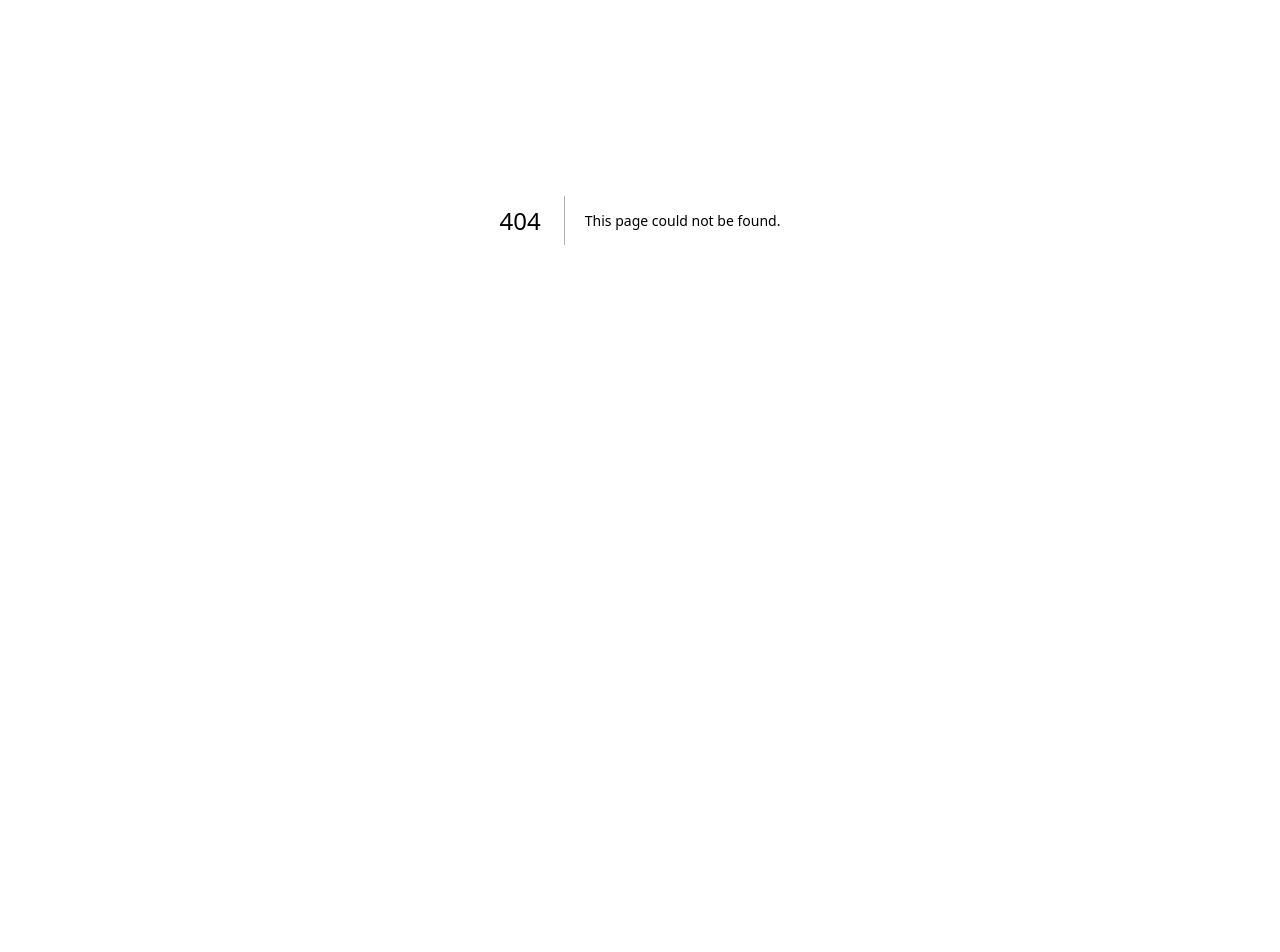
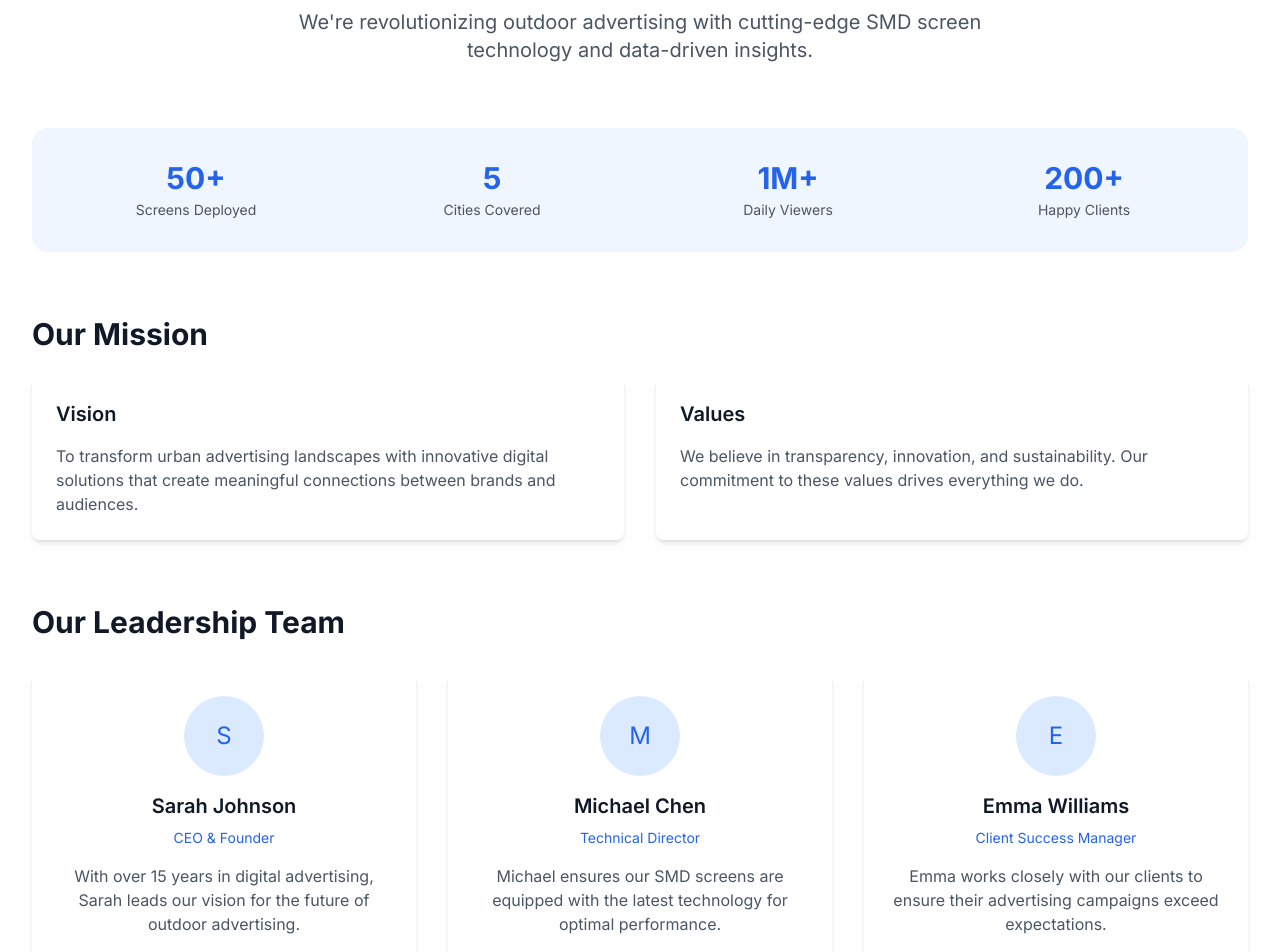
Before and after one commit to itxsamad1/Advertising-App, a Next.js app: page /about in a window 1280 px wide. Before the commit this address had no page. Shown: the part 180-1132 px from the top of the page. Before the commit the page ends 800 px from the top, so only its background shows below. Built offline with nearby package versions, Linux system fonts and the light colour scheme.

Commit message:
Add pages and improve UI/UX

```diff
--- /dev/null
+++ b/src/app/about/page.jsx
@@ -0,0 +1,101 @@
+export default function AboutPage() {
+  const stats = [
+    { label: 'Screens Deployed', value: '50+' },
+    { label: 'Cities Covered', value: '5' },
+    { label: 'Daily Viewers', value: '1M+' },
+    { label: 'Happy Clients', value: '200+' }
+  ];
+
+  const team = [
+    {
+      name: 'Sarah Johnson',
+      role: 'CEO & Founder',
+      bio: 'With over 15 years in digital advertising, Sarah leads our vision for the future of outdoor advertising.'
+    },
+    {
+      name: 'Michael Chen',
+      role: 'Technical Director',
+      bio: 'Michael ensures our SMD screens are equipped with the latest technology for optimal performance.'
+    },
+    {
+      name: 'Emma Williams',
+      role: 'Client Success Manager',
+      bio: 'Emma works closely with our clients to ensure their advertising campaigns exceed expectations.'
+    }
+  ];
+
+  return (
+    <div className="pt-16">
+      <div className="max-w-7xl mx-auto px-4 sm:px-6 lg:px-8 py-12">
+        {/* Hero Section */}
+        <div className="text-center mb-16">
+          <h1 className="text-4xl font-extrabold text-gray-900 sm:text-5xl lg:text-6xl">
+            About AdScreen
+          </h1>
+          <p className="mt-4 text-xl text-gray-600 max-w-3xl mx-auto">
+            We're revolutionizing outdoor advertising with cutting-edge SMD screen technology and data-driven insights.
+          </p>
+        </div>
+
+        {/* Stats Section */}
+        <div className="bg-blue-50 rounded-2xl p-8 mb-16">
+          <div className="grid grid-cols-2 md:grid-cols-4 gap-8">
+            {stats.map((stat) => (
+              <div key={stat.label} className="text-center">
+                <div className="text-3xl font-bold text-blue-600">{stat.value}</div>
+                <div className="text-sm text-gray-600 mt-1">{stat.label}</div>
+              </div>
+            ))}
+          </div>
+        </div>
+
+        {/* Mission Section */}
+        <div className="mb-16">
+          <h2 className="text-3xl font-bold text-gray-900 mb-6">Our Mission</h2>
+          <div className="grid md:grid-cols-2 gap-8">
+            <div className="bg-white rounded-lg shadow-md p-6">
+              <h3 className="text-xl font-semibold text-gray-900 mb-4">Vision</h3>
+              <p className="text-gray-600">
+                To transform urban advertising landscapes with innovative digital solutions that create meaningful connections between brands and audiences.
+              </p>
+            </div>
+            <div className="bg-white rounded-lg shadow-md p-6">
+              <h3 className="text-xl font-semibold text-gray-900 mb-4">Values</h3>
+              <p className="text-gray-600">
+                We believe in transparency, innovation, and sustainability. Our commitment to these values drives everything we do.
+              </p>
+            </div>
+          </div>
+        </div>
+
+        {/* Team Section */}
+        <div>
+          <h2 className="text-3xl font-bold text-gray-900 mb-8">Our Leadership Team</h2>
+          <div className="grid md:grid-cols-3 gap-8">
+            {team.map((member) => (
+              <div key={member.name} className="bg-white rounded-lg shadow-md p-6">
+                <div className="w-20 h-20 bg-blue-100 rounded-full mx-auto mb-4 flex items-center justify-center">
+                  <span className="text-2xl text-blue-600">{member.name[0]}</span>
+                </div>
+                <h3 className="text-xl font-semibold text-gray-900 text-center mb-2">{member.name}</h3>
+                <p className="text-blue-600 text-center text-sm mb-4">{member.role}</p>
+                <p className="text-gray-600 text-center">{member.bio}</p>
+              </div>
+            ))}
+          </div>
+        </div>
+
+        {/* Contact Section */}
+        <div className="mt-16 text-center">
+          <h2 className="text-2xl font-bold text-gray-900">Want to learn more?</h2>
+          <p className="mt-4 text-gray-600">
+            We'd love to hear from you and discuss how we can help your business grow.
+          </p>
+          <button className="mt-6 bg-blue-600 text-white px-8 py-3 rounded-md hover:bg-blue-700 transition-colors">
+            Get in Touch
+          </button>
+        </div>
+      </div>
+    </div>
+  );
+}
--- a/src/app/layout.jsx
+++ b/src/app/layout.jsx
@@ -11,10 +11,14 @@ export const metadata = {
 
 export default function RootLayout({ children }) {
   return (
-    <html lang="en">
-      <body className={inter.className}>
-        <Navbar />
-        {children}
+    <html lang="en" className="h-full">
+      <body className={`${inter.className} min-h-full`}>
+        <div className="flex flex-col min-h-screen">
+          <Navbar />
+          <main className="flex-grow">
+            {children}
+          </main>
+        </div>
       </body>
     </html>
   );
--- /dev/null
+++ b/src/app/locations/page.jsx
@@ -0,0 +1,99 @@
+'use client';
+import { useState } from 'react';
+
+const locations = [
+  {
+    id: 1,
+    name: 'City Center Mall',
+    address: '123 Main Street',
+    screenSize: '10m x 6m',
+    traffic: 'High',
+    type: 'Shopping Mall'
+  },
+  {
+    id: 2,
+    name: 'Central Station',
+    address: '456 Transit Ave',
+    screenSize: '8m x 4m',
+    traffic: 'Very High',
+    type: 'Transport Hub'
+  },
+  {
+    id: 3,
+    name: 'Business District',
+    address: '789 Corporate Blvd',
+    screenSize: '12m x 8m',
+    traffic: 'High',
+    type: 'Business Area'
+  },
+  {
+    id: 4,
+    name: 'Sports Complex',
+    address: '321 Stadium Road',
+    screenSize: '15m x 10m',
+    traffic: 'Medium-High',
+    type: 'Entertainment'
+  }
+];
+
+export default function LocationsPage() {
+  const [selectedLocation, setSelectedLocation] = useState(null);
+
+  return (
+    <div className="pt-16">
+      <div className="max-w-7xl mx-auto px-4 sm:px-6 lg:px-8 py-12">
+        <div className="text-center mb-12">
+          <h1 className="text-4xl font-extrabold text-gray-900 sm:text-5xl lg:text-6xl">
+            Our Screen Locations
+          </h1>
+          <p className="mt-4 text-xl text-gray-600 max-w-3xl mx-auto">
+            Discover our strategically placed SMD screens across the city. Each location is carefully selected to maximize your advertisement's visibility.
+          </p>
+        </div>
+
+        <div className="grid grid-cols-1 lg:grid-cols-2 gap-8">
+          {/* Map Placeholder */}
+          <div className="bg-gray-100 rounded-lg p-6 min-h-[400px] flex items-center justify-center">
+            <div className="text-center">
+              <p className="text-gray-500 mb-2">Interactive Map Coming Soon</p>
+              <p className="text-sm text-gray-400">We're working on an interactive map to help you better visualize our screen locations.</p>
+            </div>
+          </div>
+
+          {/* Locations List */}
+          <div className="space-y-4">
+            {locations.map((location) => (
+              <div
+                key={location.id}
+                className="bg-white rounded-lg shadow-md p-6 hover:shadow-lg transition-shadow cursor-pointer"
+                onClick={() => setSelectedLocation(location)}
+              >
+                <h3 className="text-xl font-semibold text-gray-900">{location.name}</h3>
+                <div className="mt-2 space-y-2">
+                  <p className="text-gray-600"><span className="font-medium">Address:</span> {location.address}</p>
+                  <p className="text-gray-600"><span className="font-medium">Screen Size:</span> {location.screenSize}</p>
+                  <p className="text-gray-600"><span className="font-medium">Traffic:</span> {location.traffic}</p>
+                  <p className="text-gray-600"><span className="font-medium">Type:</span> {location.type}</p>
+                </div>
+                <button className="mt-4 text-blue-600 hover:text-blue-700 font-medium">
+                  View Details →
+                </button>
+              </div>
+            ))}
+          </div>
+        </div>
+
+        {/* Contact Section */}
+        <div className="mt-16 text-center">
+          <h2 className="text-2xl font-bold text-gray-900">Want to know more about our locations?</h2>
+          <p className="mt-4 text-gray-600">
+            Our team is here to help you choose the perfect location for your advertisement.
+          </p>
+          <button className="mt-6 bg-blue-600 text-white px-8 py-3 rounded-md hover:bg-blue-700 transition-colors">
+            Contact Us
+          </button>
+        </div>
+      </div>
+    </div>
+  );
+}
--- /dev/null
+++ b/src/app/plans/page.jsx
@@ -0,0 +1,19 @@
+import PlansSection from '../_components/PlansSection';
+
+export default function PlansPage() {
+  return (
+    <div className="pt-16">
+      <div className="max-w-7xl mx-auto px-4 sm:px-6 lg:px-8 py-12">
+        <div className="text-center">
+          <h1 className="text-4xl font-extrabold text-gray-900 sm:text-5xl lg:text-6xl">
+            Our Advertising Plans
+          </h1>
+          <p className="mt-4 text-xl text-gray-600 max-w-3xl mx-auto">
+            Choose the perfect advertising package for your business. From short-term promotions to long-term campaigns, we have a plan that fits your needs.
+          </p>
+        </div>
+      </div>
+      <PlansSection />
+    </div>
+  );
+}
--- a/src/app/signin/page.jsx
+++ b/src/app/signin/page.jsx
@@ -13,11 +13,11 @@ export default function SignIn() {
   };
 
   return (
-    <div className="min-h-screen flex items-center justify-center bg-gray-50 py-12 px-4 sm:px-6 lg:px-8">
-      <div className="max-w-md w-full space-y-8">
+    <div className="min-h-[calc(100vh-4rem)] flex items-center justify-center bg-gray-50 py-12 px-4 sm:px-6 lg:px-8">
+      <div className="max-w-md w-full space-y-8 bg-white p-8 rounded-xl shadow-lg">
         <div>
-          <h2 className="mt-6 text-center text-3xl font-extrabold text-gray-900">
-            Sign in to your account
+          <h2 className="mt-2 text-center text-3xl font-extrabold text-gray-900">
+            Welcome back
           </h2>
           <p className="mt-2 text-center text-sm text-gray-600">
             Or{' '}
@@ -27,9 +27,9 @@ export default function SignIn() {
           </p>
         </div>
         <form className="mt-8 space-y-6" onSubmit={handleSubmit}>
-          <div className="rounded-md shadow-sm -space-y-px">
+          <div className="space-y-4">
             <div>
-              <label htmlFor="email-address" className="sr-only">
+              <label htmlFor="email-address" className="block text-sm font-medium text-gray-700">
                 Email address
               </label>
               <input
@@ -38,14 +38,14 @@ export default function SignIn() {
                 type="email"
                 autoComplete="email"
                 required
-                className="appearance-none rounded-none relative block w-full px-3 py-2 border border-gray-300 placeholder-gray-500 text-gray-900 rounded-t-md focus:outline-none focus:ring-blue-500 focus:border-blue-500 focus:z-10 sm:text-sm"
-                placeholder="Email address"
+                className="mt-1 appearance-none block w-full px-3 py-2 border border-gray-300 rounded-md shadow-sm placeholder-gray-400 focus:outline-none focus:ring-blue-500 focus:border-blue-500 sm:text-sm"
+                placeholder="Enter your email"
                 value={email}
                 onChange={(e) => setEmail(e.target.value)}
               />
             </div>
             <div>
-              <label htmlFor="password" className="sr-only">
+              <label htmlFor="password" className="block text-sm font-medium text-gray-700">
                 Password
               </label>
               <input
@@ -54,8 +54,8 @@ export default function SignIn() {
                 type="password"
                 autoComplete="current-password"
                 required
-                className="appearance-none rounded-none relative block w-full px-3 py-2 border border-gray-300 placeholder-gray-500 text-gray-900 rounded-b-md focus:outline-none focus:ring-blue-500 focus:border-blue-500 focus:z-10 sm:text-sm"
-                placeholder="Password"
+                className="mt-1 appearance-none block w-full px-3 py-2 border border-gray-300 rounded-md shadow-sm placeholder-gray-400 focus:outline-none focus:ring-blue-500 focus:border-blue-500 sm:text-sm"
+                placeholder="Enter your password"
                 value={password}
                 onChange={(e) => setPassword(e.target.value)}
               />
@@ -85,9 +85,33 @@ export default function SignIn() {
           <div>
             <button
               type="submit"
-              className="group relative w-full flex justify-center py-2 px-4 border border-transparent text-sm font-medium rounded-md text-white bg-blue-600 hover:bg-blue-700 focus:outline-none focus:ring-2 focus:ring-offset-2 focus:ring-blue-500"
+              className="group relative w-full flex justify-center py-3 px-4 border border-transparent text-sm font-medium rounded-md text-white bg-blue-600 hover:bg-blue-700 focus:outline-none focus:ring-2 focus:ring-offset-2 focus:ring-blue-500 transition-colors"
             >
               Sign in
+            </button>
+          </div>
+
+          <div className="relative my-6">
+            <div className="absolute inset-0 flex items-center">
+              <div className="w-full border-t border-gray-300"></div>
+            </div>
+            <div className="relative flex justify-center text-sm">
+              <span className="px-2 bg-white text-gray-500">Or continue with</span>
+            </div>
+          </div>
+
+          <div className="grid grid-cols-2 gap-3">
+            <button
+              type="button"
+              className="w-full inline-flex justify-center py-2 px-4 border border-gray-300 rounded-md shadow-sm bg-white text-sm font-medium text-gray-500 hover:bg-gray-50"
+            >
+              Google
+            </button>
+            <button
+              type="button"
+              className="w-full inline-flex justify-center py-2 px-4 border border-gray-300 rounded-md shadow-sm bg-white text-sm font-medium text-gray-500 hover:bg-gray-50"
+            >
+              Facebook
             </button>
           </div>
         </form>
```
